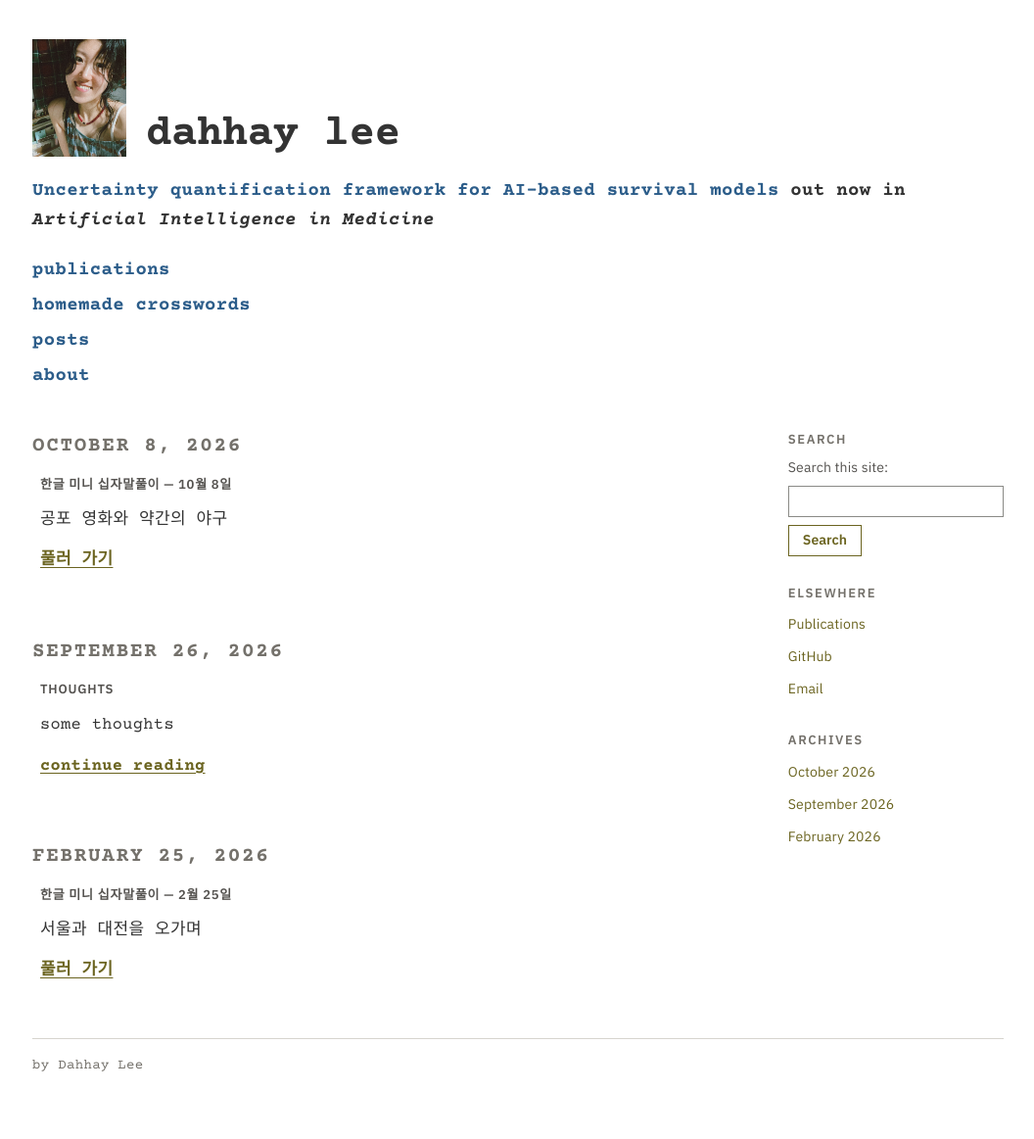
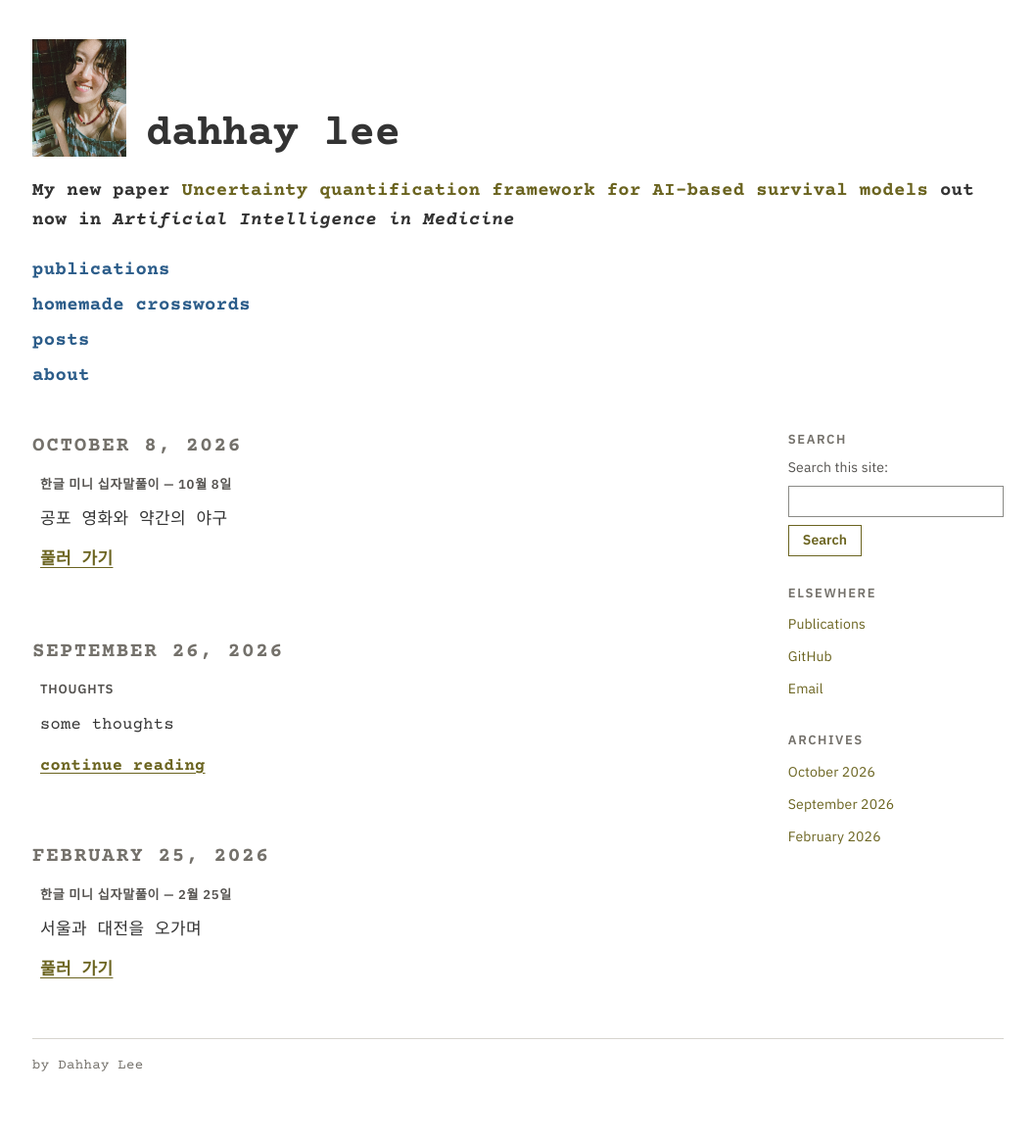
Before and after one commit to DahhayLee/DahhayLee.github.io, a Jekyll site: the page built from index.html, in a window 1280 px wide. Shown: the whole page at 98% size, without its empty margins (111-1167 px from the left). Built offline with Jekyll 4.4.1, drawn with Linux system fonts in a browser that asks for light colours; some web fonts are replaced.

Commit message:
Edit latest

```diff
--- a/_layouts/default.html
+++ b/_layouts/default.html
@@ -27,7 +27,7 @@
     {% if maxy >= cutoff %}
       {% for p in pubs %}{% if p.year == maxy %}{% assign latest = p %}{% break %}{% endif %}{% endfor %}
       {% if latest.doi %}{% assign latest_link = "https://doi.org/" | append: latest.doi %}{% else %}{% assign latest_link = latest.url %}{% endif %}
-  <p class="latest"><a href="{{ latest_link }}" title="{{latest.title | escape}}">{{ latest.short_title | default: latest.title | split: ": " | first }}</a> out now in <em>{{ latest.journal }}</em></p>
+  <p class="latest">My new paper <a href="{{ latest_link }}" title="{{latest.title | escape}}">{{ latest.short_title | default: latest.title | split: ": " | first }}</a> out now in <em>{{ latest.journal }}</em></p>
     {% endif %}
   {% endif %}
 
--- a/assets/css/main.scss
+++ b/assets/css/main.scss
@@ -48,7 +48,7 @@ img { max-width: 100%; height: auto; }
   letter-spacing: -0.01em; color: var(--ink); text-decoration: none;
 }
 .latest { margin: 0; font-size: 19px; font-weight: 700; }
-.latest a { color: var(--nav); text-decoration: none; }
+.latest a { color: var(--link); text-decoration: none; }
 .latest a:hover { text-decoration: underline; }
 .main-nav { display: flex; flex-direction: column; gap: 0.35rem; font-size: 19px; font-weight: 700; }
 .main-nav a { color: var(--nav); text-decoration: none; }
```
